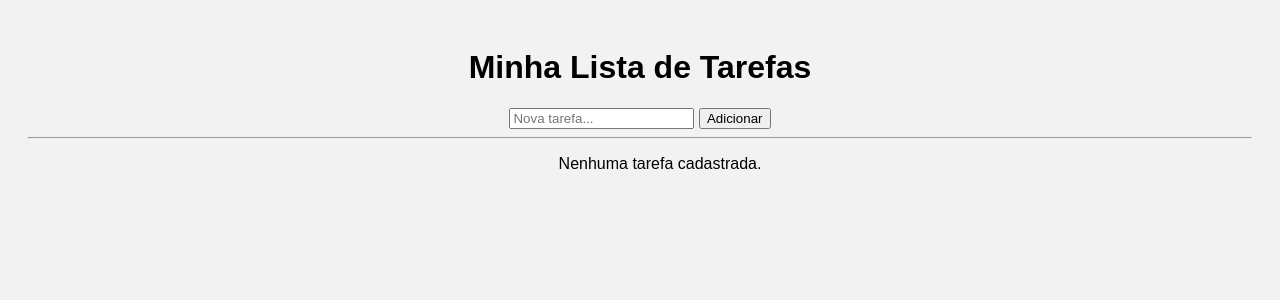
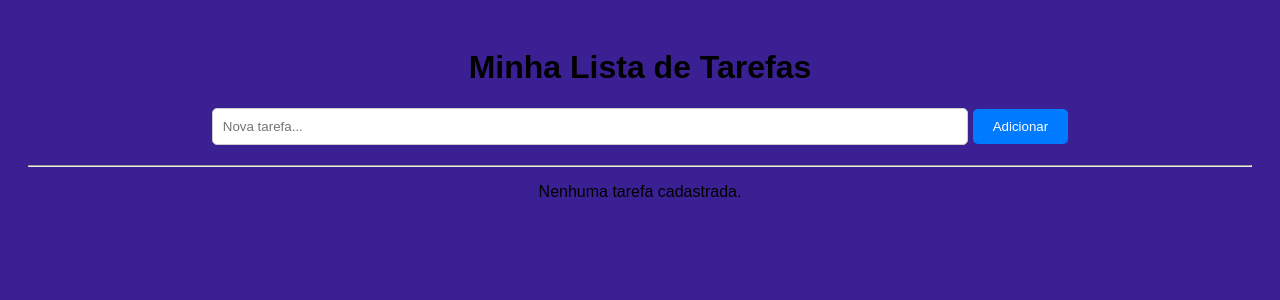
Before and after one commit to jaqueetuzao-jpg/projeto301, a PHP site: page / in a window 1280 px wide. Shown: the top 300 px of the page. Run offline with PHP 8.4, Linux system fonts and the light colour scheme; data that the repository does not hold is empty.

Commit message:
melhora do estilo da página

```diff
--- a/index.php
+++ b/index.php
@@ -25,8 +25,8 @@
                 echo "<li>";
                 echo $row['status'] == 'concluida' ? "<s>{$row['title']}</s>" : $row['title'];
                 echo "
-                        <a href='update_task.php?id={$row['id']}'>&#x2705</a>
-                        <a href='delete_task.php?id={$row['id']}'>&#x1F5D1</a>";
+                        <a href='update_task.php?id={$row['id']}'>&#x270E</a>
+                        <a href='delete_task.php?id={$row['id']}'>&#x274C</a>";
                         echo "</li>";
             }
         } else {
--- a/style.css
+++ b/style.css
@@ -1,8 +1,42 @@
 body{
     font-family: Arial, sans-serif;
     text-align: center;
-    background: #f2f2f2;
+    background: #3b2094;
     padding: 20px;
-}
-form{margin-botton: 20px;
+}form{margin-bottom: 20px;
     }
+    input[type="text"]{
+        padding: 10px;
+        width: 60%;
+        border: 1px solid #ccc;
+        border-radius: 5px;
+    }
+    button{
+        padding: 10px 20px;
+        background: #007BFF;
+        color: white;
+        border: none;
+        border-radius: 5px;
+        cursor: pointer;
+    }
+    button:hover{
+        background: #0056b3;
+    }
+    ul{
+        list-style-type: none;
+        padding: 0;
+    }
+    li{
+        margin:10px auto;
+        padding: 10px;
+        width: 60%;
+        background: white;
+        border-radius: 5px;
+        display:flex;
+        justify-content: space-between;
+    }
+    a{
+        text-decoration: none;
+        margin-left: 10px;
+        color: #555;
+    }
```
